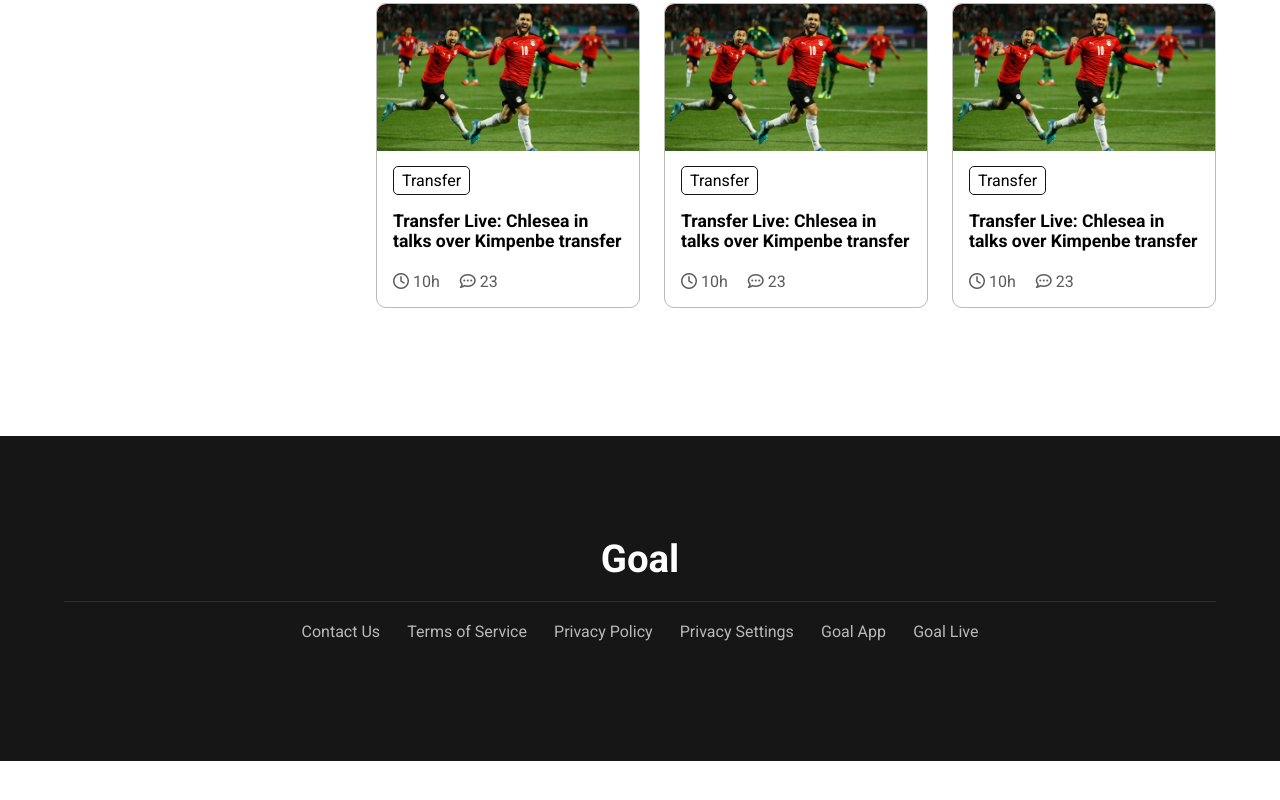
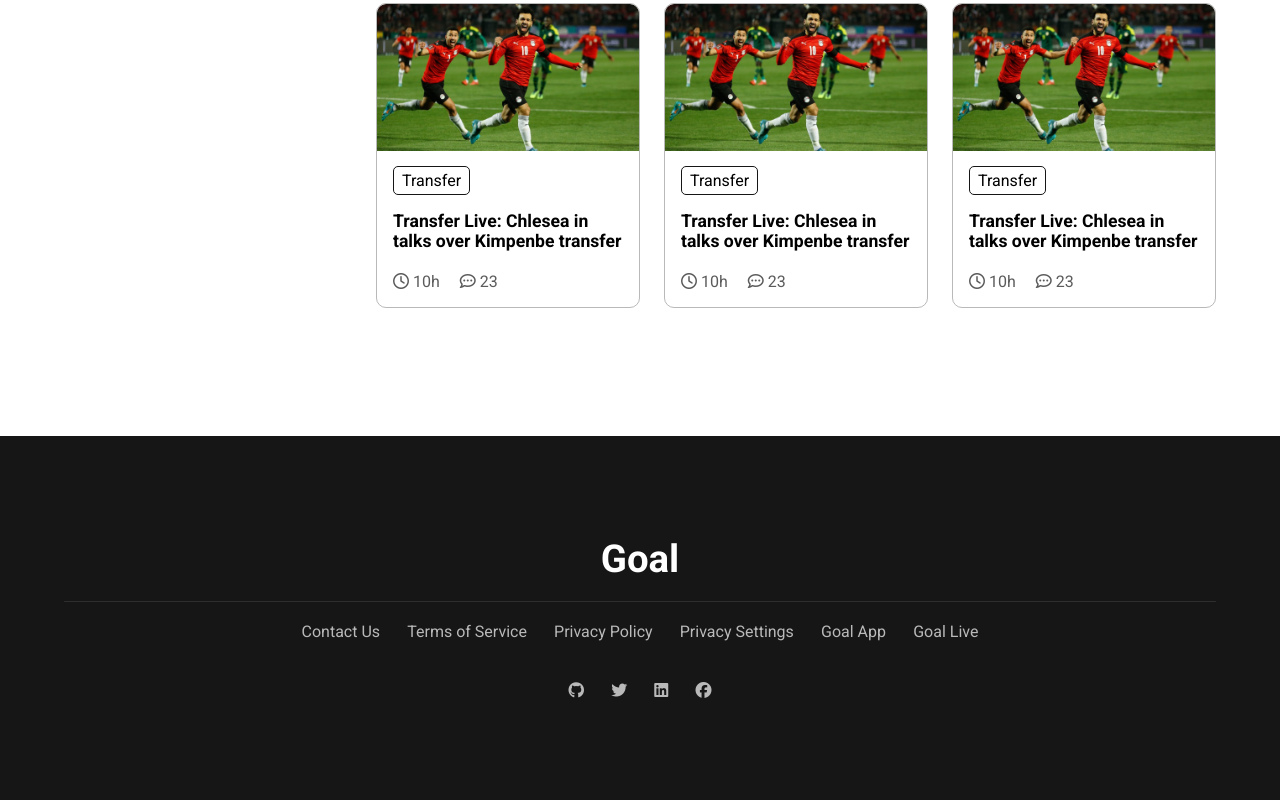
Before and after one commit to hasan-naim/world-cup, a plain HTML site: page index.html in a window 1280 px wide. Shown: the part 1057-1857 px from the top of the page. Before the commit the page ends 1818 px from the top, so only its background shows below. Drawn offline with Linux system fonts and the light colour scheme.

Commit message:
fixed footer section bug

```diff
--- a/css/main.css
+++ b/css/main.css
@@ -210,8 +210,13 @@ footer .pages {
 footer ul {
   margin: 20px auto;
   display: flex;
+  flex-wrap: wrap;
   gap: 1.7rem;
   color: var(--gray);
+  justify-content: center;
+}
+footer .socials ul {
+  justify-content: center;
 }
 
 /* media queries */
@@ -278,6 +283,10 @@ Tablet   Screen
     padding-top: 60px;
     padding-bottom: 40px;
   }
+  footer .socials ul {
+    flex-wrap: wrap;
+    justify-content: center;
+  }
 }
 
 /* ---------------
@@ -340,4 +349,8 @@ Mobile Screen
   footer ul {
     flex-direction: column;
   }
+  footer .socials ul {
+    justify-content: center;
+    flex-direction: row;
+  }
 }
--- a/index.html
+++ b/index.html
@@ -162,6 +162,30 @@
             <li><a href="#">Goal Live</a></li>
           </ul>
         </div>
+        <div class="socials">
+          <ul>
+            <li>
+              <a target="_blank" href="https://github.com/hasan-naim"
+                ><i class="fa-brands fa-github"></i
+              ></a>
+            </li>
+            <li>
+              <a target="_blank" href="https://twitter.com/HasanNaim20"
+                ><i class="fa-brands fa-twitter"></i
+              ></a>
+            </li>
+            <li>
+              <a target="_blank" href="https://www.linkedin.com/in/hasannaim/"
+                ><i class="fa-brands fa-linkedin"></i
+              ></a>
+            </li>
+            <li>
+              <a target="_blank" href="https://www.facebook.com/hasan.naim6246"
+                ><i class="fa-brands fa-facebook"></i
+              ></a>
+            </li>
+          </ul>
+        </div>
       </div>
     </footer>
   </body>
```
